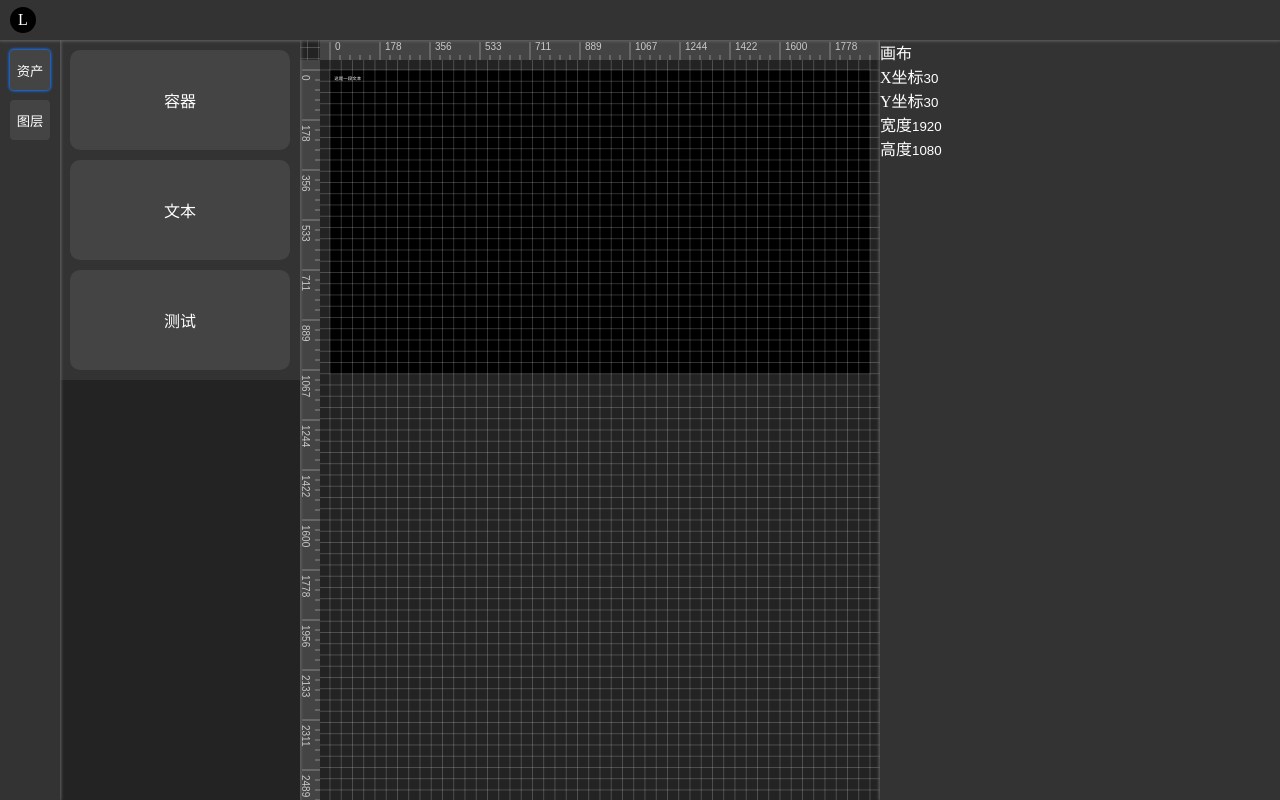
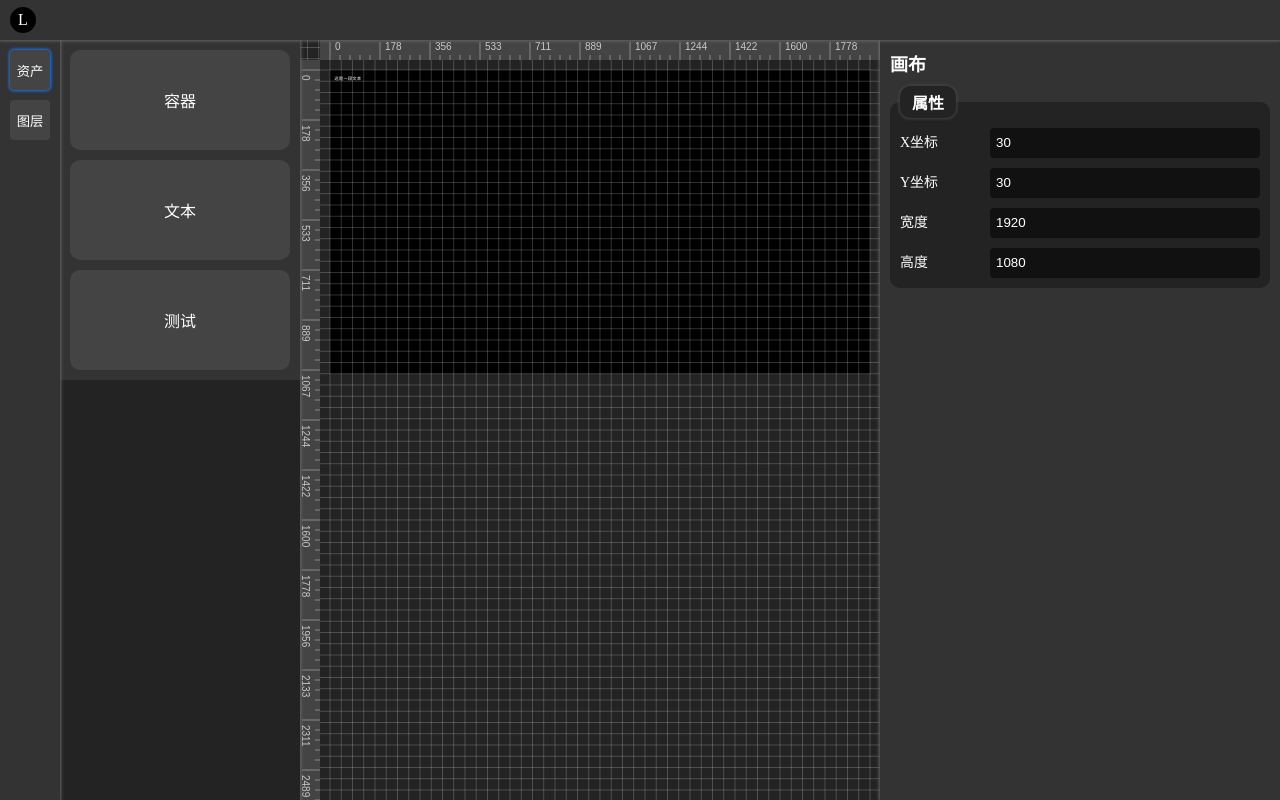
Before and after one commit to leoyuanzhe/scada, a Vue app: page /editor in a window 1280 px wide. Built offline with nearby package versions, Linux system fonts and the light colour scheme.

Commit message:
设置器样式

```diff
--- a/src/pages/editor/components/renderer/components/selector/Selector.vue
+++ b/src/pages/editor/components/renderer/components/selector/Selector.vue
@@ -1,11 +1,13 @@
 <script lang="ts" setup>
+import { computed } from "vue";
+import { useTargetComponent } from "@/hooks/useTargetComponent";
 import { useDragger } from "@/pages/editor/hooks/useDragger";
 import { useSchema } from "@/stores/useSchema";
-import { computed } from "vue";
 
 const schemaStore = useSchema();
+const targetComponent = useTargetComponent();
 const dragger = useDragger();
-const showDirection = computed(() => schemaStore.activeFlatComponents.length === 1 && schemaStore.targetComponent?.resizable);
+const showDirection = computed(() => schemaStore.activeFlatComponents.length === 1 && targetComponent.component.value?.resizable);
 </script>
 
 <template>
--- a/src/pages/editor/components/setter/Setter.vue
+++ b/src/pages/editor/components/setter/Setter.vue
@@ -16,8 +16,9 @@ const props = computed<Props>(() => targetComponent.component.value?.props || {}
 <template>
 	<div class="setter">
 		<form>
+			<h1>画布</h1>
 			<fieldset>
-				<legend>画布</legend>
+				<legend>属性</legend>
 				<article>
 					<label for="setter-schema-left">X坐标</label>
 					<input id="setter-schema-left" type="number" :value="clientStore.canvas.left" @input="(clientStore.canvas.left = Number(($event.target as HTMLInputElement).value)), dragger.computedSelector()" />
@@ -35,8 +36,11 @@ const props = computed<Props>(() => targetComponent.component.value?.props || {}
 					<input id="setter-schema-height" type="number" :value="schemaStore.props.height" @input="schemaStore.props.height = Number(($event.target as HTMLInputElement).value)" />
 				</article>
 			</fieldset>
-			<fieldset v-if="targetComponent.component.value">
-				<legend>{{ targetComponent.component.value.title }}</legend>
+		</form>
+		<form v-if="targetComponent.component.value">
+			<h1>{{ targetComponent.component.value.title }}</h1>
+			<fieldset>
+				<legend>属性</legend>
 				<template v-for="(v, k) in props" :key="k">
 					<article v-if="k === 'left'">
 						<label for="setter-left">X坐标</label>
@@ -56,7 +60,7 @@ const props = computed<Props>(() => targetComponent.component.value?.props || {}
 					</article>
 					<article v-if="k === 'text'">
 						<label for="setter-text">文本</label>
-						<input id="setter-text" v-if="k === 'text'" type="text" :value="v" @input="props[k] = ($event.target as HTMLInputElement).value" />
+						<input id="setter-text" type="text" :value="v" @input="props[k] = ($event.target as HTMLInputElement).value" />
 					</article>
 				</template>
 			</fieldset>
@@ -66,6 +70,58 @@ const props = computed<Props>(() => targetComponent.component.value?.props || {}
 
 <style scoped lang="scss">
 .setter {
+	padding: 10px;
 	background-color: #333;
+	overflow: auto;
+	display: flex;
+	flex-direction: column;
+	row-gap: 10px;
+	form {
+		display: flex;
+		flex-direction: column;
+		row-gap: 10px;
+		h1 {
+			font-size: 18px;
+			font-weight: bold;
+		}
+		fieldset {
+			padding: 10px;
+			display: flex;
+			flex-direction: column;
+			row-gap: 10px;
+			background-color: #232323;
+			border-radius: 10px;
+			legend {
+				padding: 4px 12px;
+				font-weight: bold;
+				background-color: #232323;
+				border-radius: 10px;
+				box-shadow: 0 0 3px 1px #444;
+			}
+			article {
+				display: flex;
+				label {
+					flex-shrink: 0;
+					margin-right: 10px;
+					min-width: 80px;
+					font-size: 14px;
+					line-height: 30px;
+				}
+				input[type="text"],
+				input[type="number"],
+				input[type="select"] {
+					flex: 1;
+					padding: 0 6px;
+					background-color: #111;
+					line-height: 30px;
+					border-radius: 4px;
+					transition: box-shadow 0.2s;
+					&:focus-within {
+						box-shadow: 0 0 3px 1px var(--primary-color);
+					}
+				}
+			}
+		}
+	}
 }
 </style>
--- a/src/pages/editor/components/sidebar/components/layer/components/component-details/ComponentDetails.vue
+++ b/src/pages/editor/components/sidebar/components/layer/components/component-details/ComponentDetails.vue
@@ -13,7 +13,9 @@ const props = withDefaults(defineProps<Props>(), {});
 
 <template>
 	<details :class="{ 'component-details': true, active: props.component.active, target: props.component.id === targetComponent.componentId.value }" draggable="true">
-		<summary :class="{ empty: !props.component.components.length }" @mousedown.stop="dragger.componentMousedown($event, props.component)">{{ props.component.title }}</summary>
+		<summary :class="{ empty: !props.component.components.length }" contenteditable @mousedown.stop="dragger.componentMousedown($event, props.component)" @input="props.component.title = ($event.target as HTMLElement).innerText">
+			{{ props.component.title }}
+		</summary>
 		<slot></slot>
 	</details>
 </template>
```
